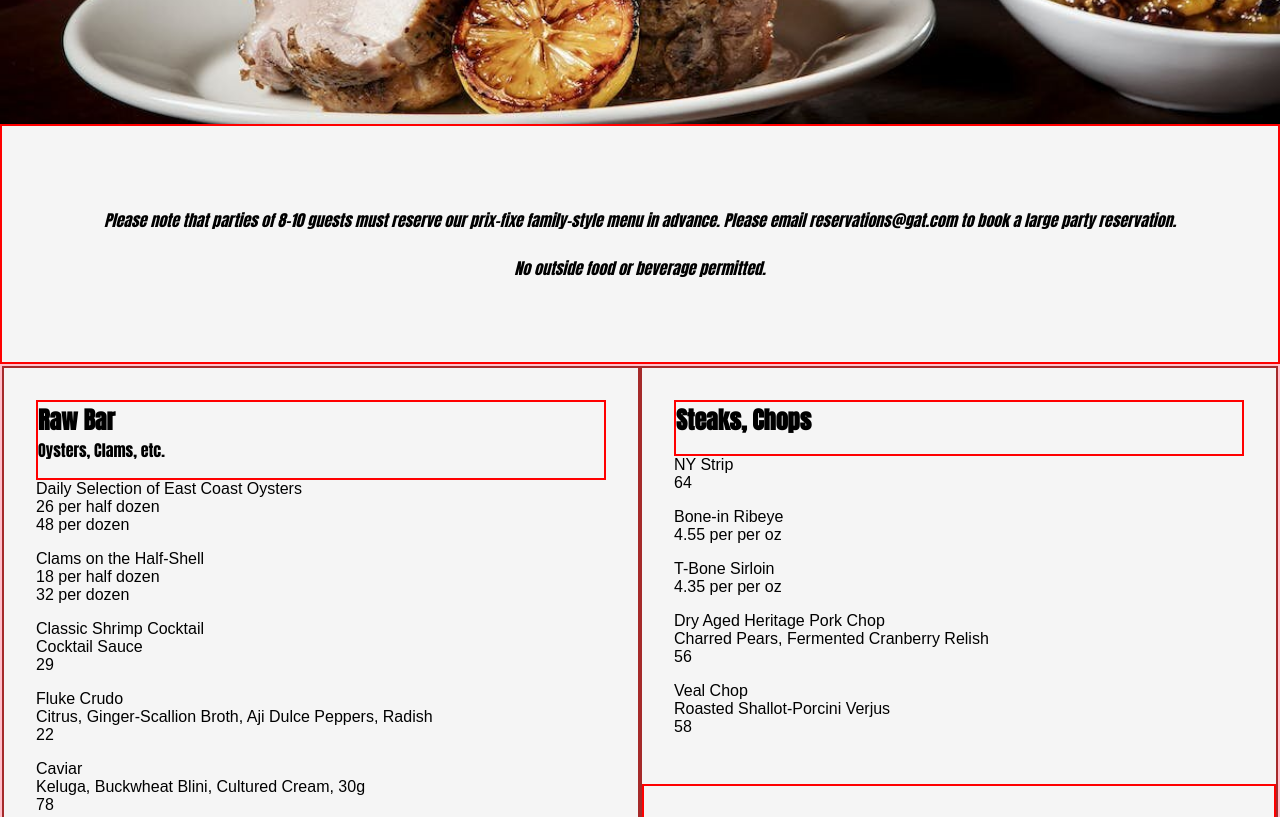
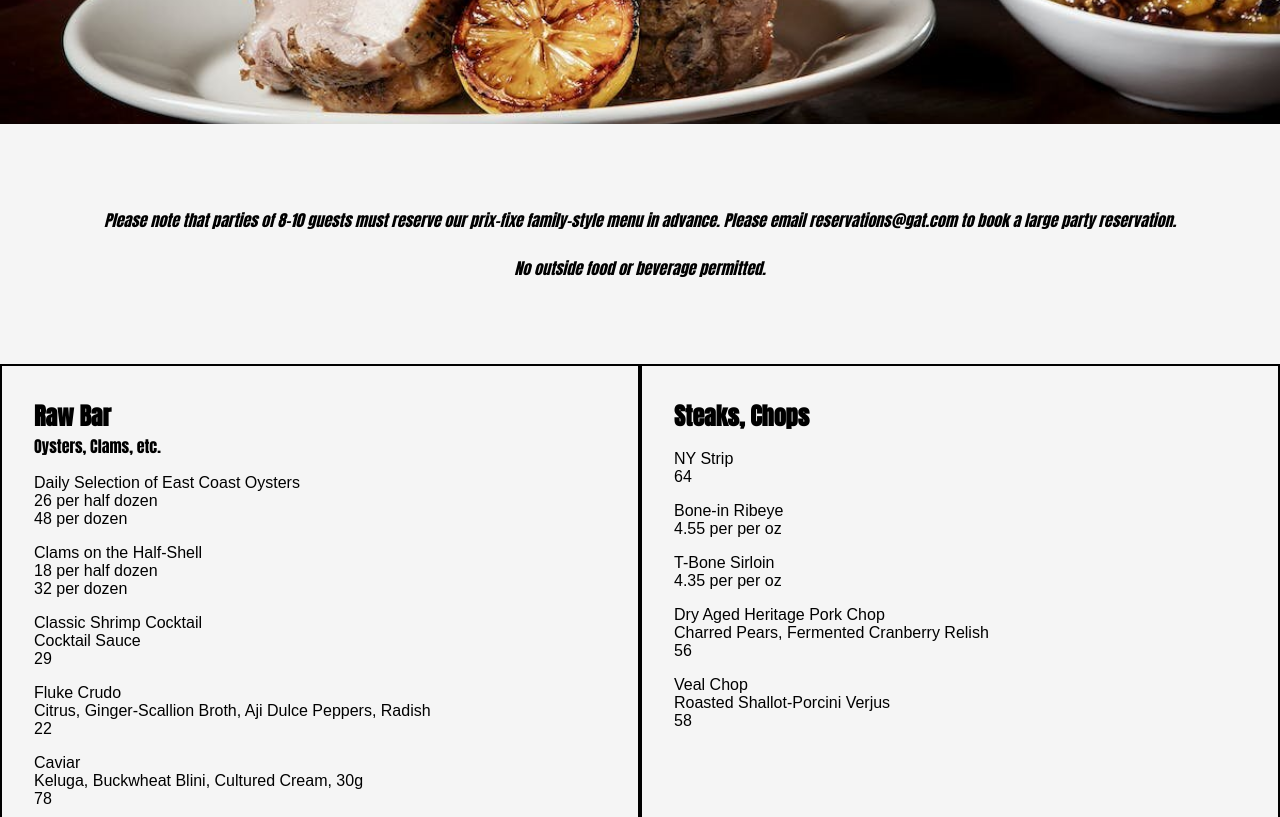
Before and after one commit to SHTOENVGEN/Restaurant, a plain HTML site: page menu.html in a window 1280 px wide. Shown: the part 420-1237 px from the top of the page. Drawn offline with Linux system fonts and the light colour scheme.

Commit message:
revised borders on menu

```diff
--- a/menu.html
+++ b/menu.html
@@ -36,7 +36,7 @@
             </p>
         </div>
         <div class="menu_container">
-            <div class="menu_subcontainer">
+            <div class="menu_subcontainer" id="first">
                 <div class="menu_section">
                     <div class="menu_header">
                         <h2>Raw Bar</h2>
--- a/styles/menu.css
+++ b/styles/menu.css
@@ -6,7 +6,7 @@ div.banner_container {
 }
 
 div.menu_notes {
-    border: 2px solid red;
+    /* border: 2px solid red; */
     height: 30vh;
     padding: 1rem;
     display: flex;
@@ -20,14 +20,19 @@ div.menu_notes p {
 }
 
 div.menu_container {
-    border: 2px solid pink;
+    /* border: 2px solid pink; */
     display: grid;
     grid-template-columns: 1fr 1fr;
     /* grid-template-columns: repeat(autofit, minmax(min(100%, 400px), 1fr)); */
 }
 
 div.menu_subcontainer {
-    border: 2px solid brown;
+    /* border: 2px solid brown; */
+    border: 2px solid black;
+}
+
+#first {
+    border-right: 2px solid black;
 }
 
 div.menu_section {
@@ -36,7 +41,7 @@ div.menu_section {
 
 div.menu_header {
     /* line-height: 2rem; */
-    border: 2px solid red;
+    /* border: 2px solid red; */
     padding-bottom: 1rem;
 }
 
```
